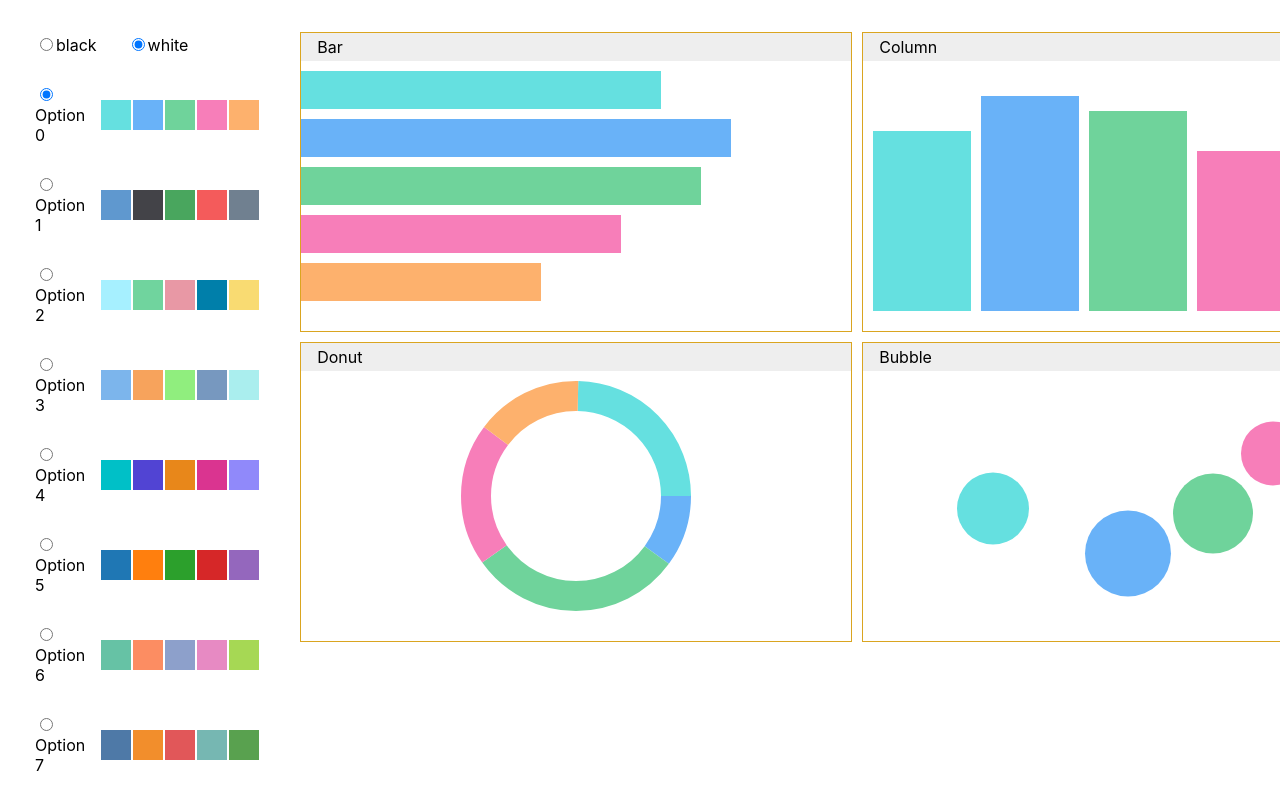
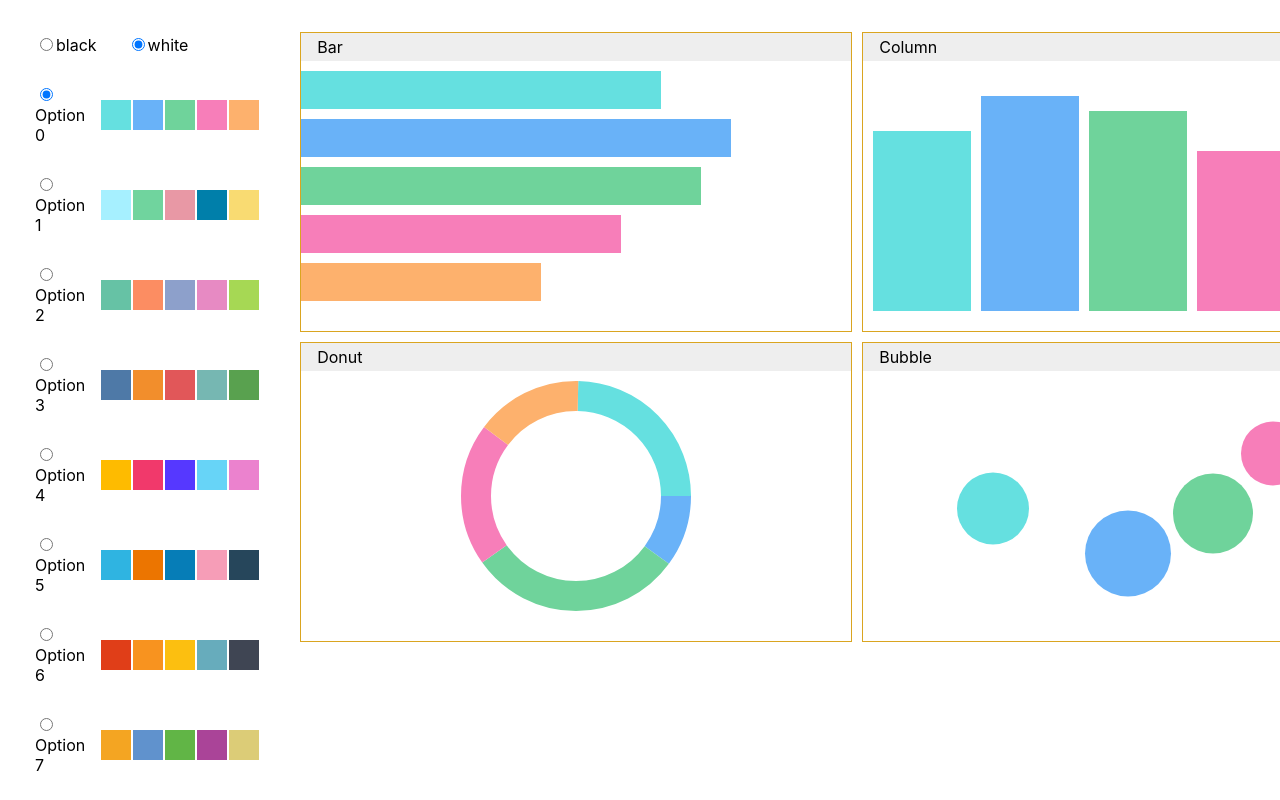
Before and after one commit to PunitLodha/VisualizationColorPalette, a React (Create React App) app: page / in a window 1280 px wide. Shown: the top 800 px of the page. Built offline with nearby package versions, Linux system fonts and the light colour scheme.

Commit message:
changed color palettes

```diff
--- a/src/App.js
+++ b/src/App.js
@@ -7,7 +7,7 @@ function App() {
   const [color, setColor] = useState('white');
   const colors = [
     ['#65E0E0', '#69B2F8', '#6FD39B', '#F77EB9', '#FDB16D'],
-    [
+    /* [
       '#5f98cf',
       '#434348',
       '#49a65e',
@@ -18,7 +18,7 @@ function App() {
       '#c0493d',
       '#4f4a7a',
       '#b381b3',
-    ],
+    ], */
     [
       '#a6f0ff',
       '#70d49e',
@@ -31,7 +31,7 @@ function App() {
       '#dadfe1',
       '#a0618b',
     ],
-    [
+    /*  [
       '#7cb5ec',
       '#f7a35c',
       '#90ee7e',
@@ -69,7 +69,7 @@ function App() {
       '#7f7f7f',
       '#bcbd22',
       '#17becf',
-    ],
+    ], */
     ['#66c2a5', '#fc8d62', '#8da0cb', '#e78ac3', '#a6d854', '#ffd92f', '#e5c494', '#b3b3b3'],
     [
       '#4e79a7',
@@ -96,11 +96,45 @@ function App() {
     ],
     ['#2fb4e1', '#ec7500', '#067db7', '#f69db7', '#26465b'],
     ['#e03e18', '#f8931f', '#fcbf10', '#67acbc', '#3f4553'],
-    ['#8f7dac', '#e03e93', '#62b6d4', '#afc3c2', '#415d69'],
+    /* ['#8f7dac', '#e03e93', '#62b6d4', '#afc3c2', '#415d69'],
     ['#e75035', '#84b7ba', '#e7a51b', '#608156', '#175b8a'],
     ['#5fb6c7', '#ffd159', '#c9c77c', '#fa7413', '#e2e3e5'],
-    ['#01b8aa', '#28383c', '#fd625e', '#f2c80f', '#5f6b6d', '#8ad4eb'],
+    ['#01b8aa', '#28383c', '#fd625e', '#f2c80f', '#5f6b6d', '#8ad4eb'], */
     ['#f4a522', '#6092cd', '#61b546', '#aa4498', '#dccc77', '#89cdf0'],
+    [
+      '#1f77b4',
+      '#aec7e8',
+      '#ff7f0e',
+      '#ffbb78',
+      '#2ca02c',
+      '#98df8a',
+      '#d62728',
+      '#ff9896',
+      '#9467bd',
+      '#c5b0d5',
+      '#8c564b',
+      '#c49c94',
+      '#e377c2',
+      '#f7b6d2',
+      '#7f7f7f',
+      '#c7c7c7',
+      '#bcbd22',
+      '#dbdb8d',
+      '#17becf',
+      '#9edae5',
+    ],
+    [
+      '#006ba4',
+      '#ff800e',
+      '#ababab',
+      '#595959',
+      '#5f9ed1',
+      '#c85200',
+      '#898989',
+      '#a2c8ec',
+      '#ffbc79',
+      '#cfcfcf',
+    ],
   ];
   return (
     <div style={{ display: 'flex' }}>
```
